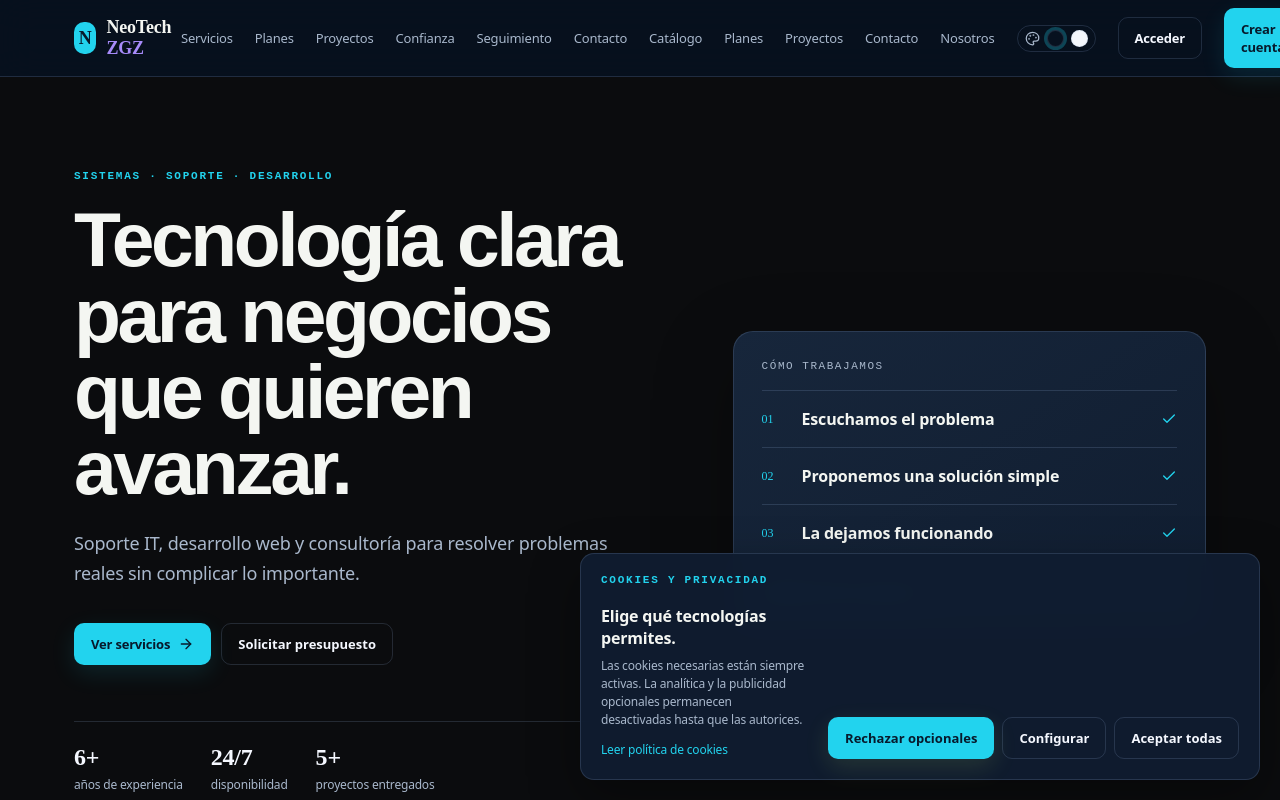
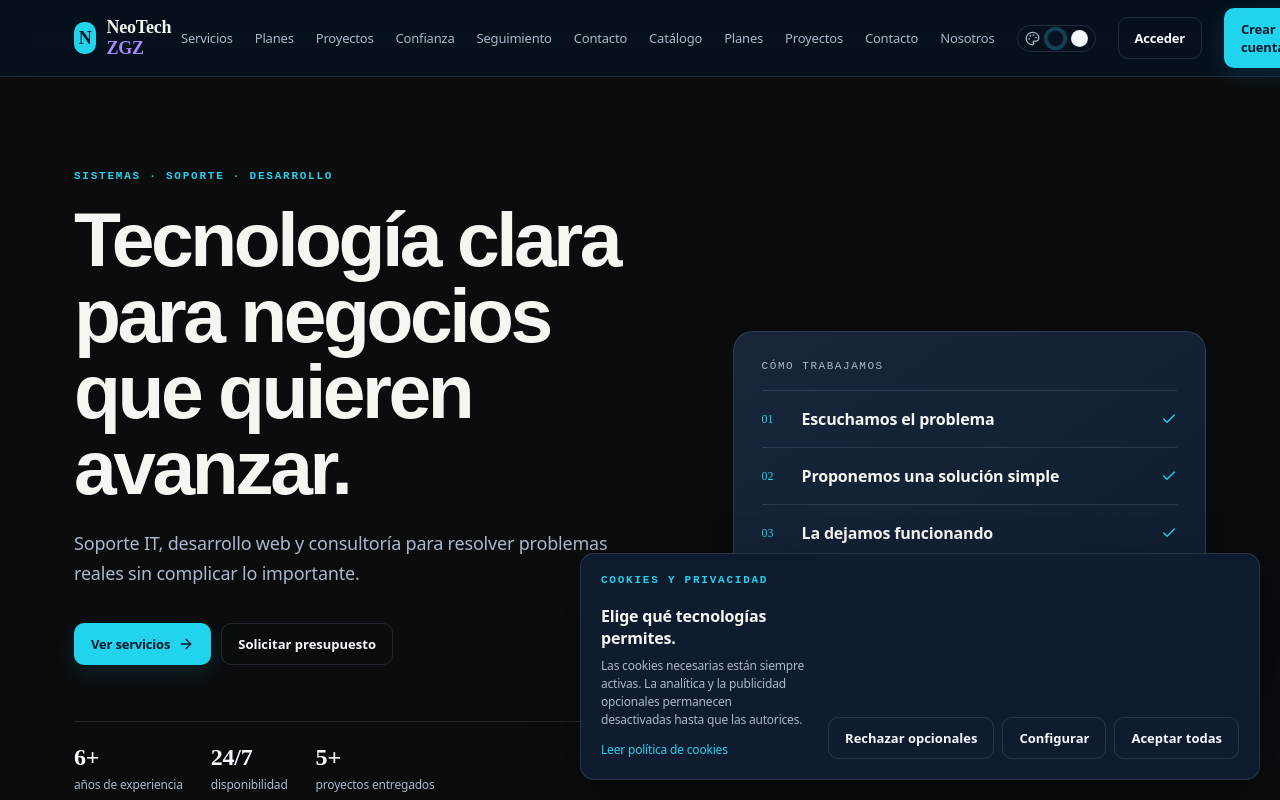
Before and after one commit to Jasondevtech276/neotechzgz.vercel.app, a Next.js app: page / in a window 1280 px wide. Shown: the top 800 px of the page. Built offline with nearby package versions, Linux system fonts and the light colour scheme; no server answers.

Commit message:
Resolve conflict with main: keep minimized legal data and equal cookie button styling; assert parity in regression test

```diff
--- a/components/cookie-consent.tsx
+++ b/components/cookie-consent.tsx
@@ -77,7 +77,7 @@ export function CookieConsent() {
             )}
           </div>
           <div className="cookie-actions">
-            <button className="button button-primary" onClick={() => choose('essential')}>Rechazar opcionales</button>
+            <button className="button button-quiet" onClick={() => choose('essential')}>Rechazar opcionales</button>
             {configuring ? (
               <button className="button button-quiet" onClick={saveCustom}>Guardar selección</button>
             ) : (
```
Also changed, not shown: 1 other file (tests, documents, lock files or other folders).
